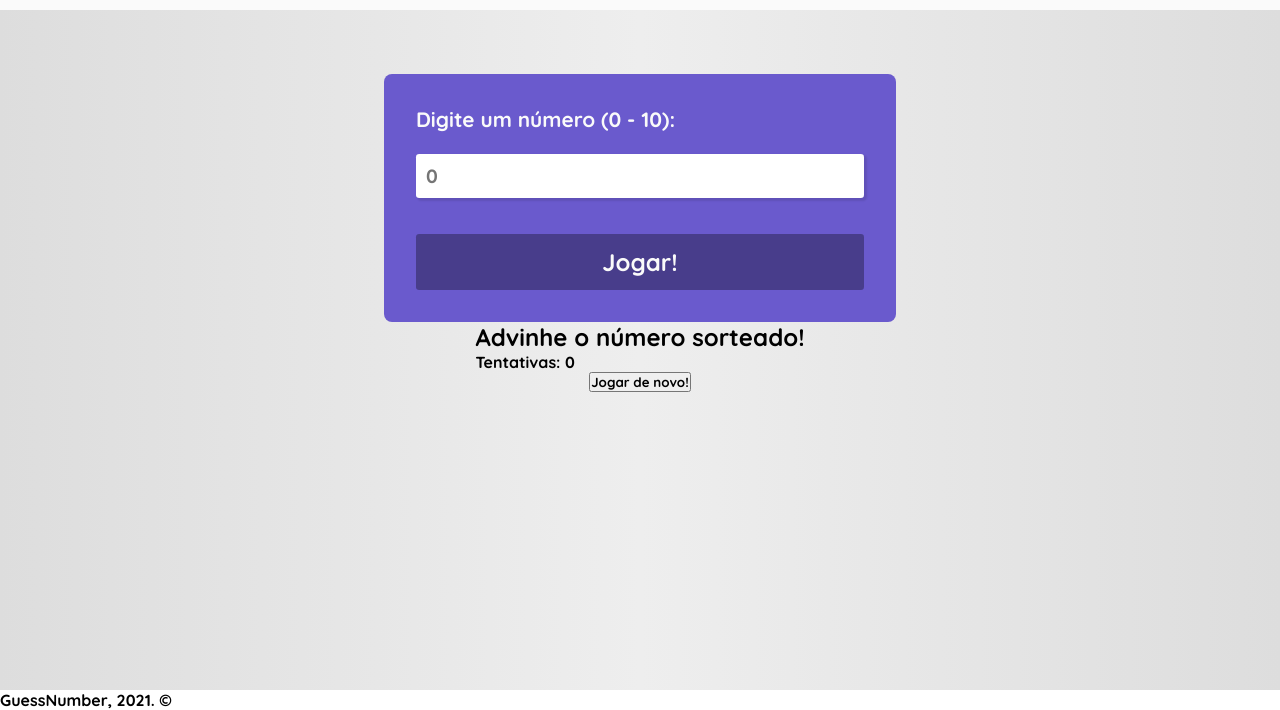
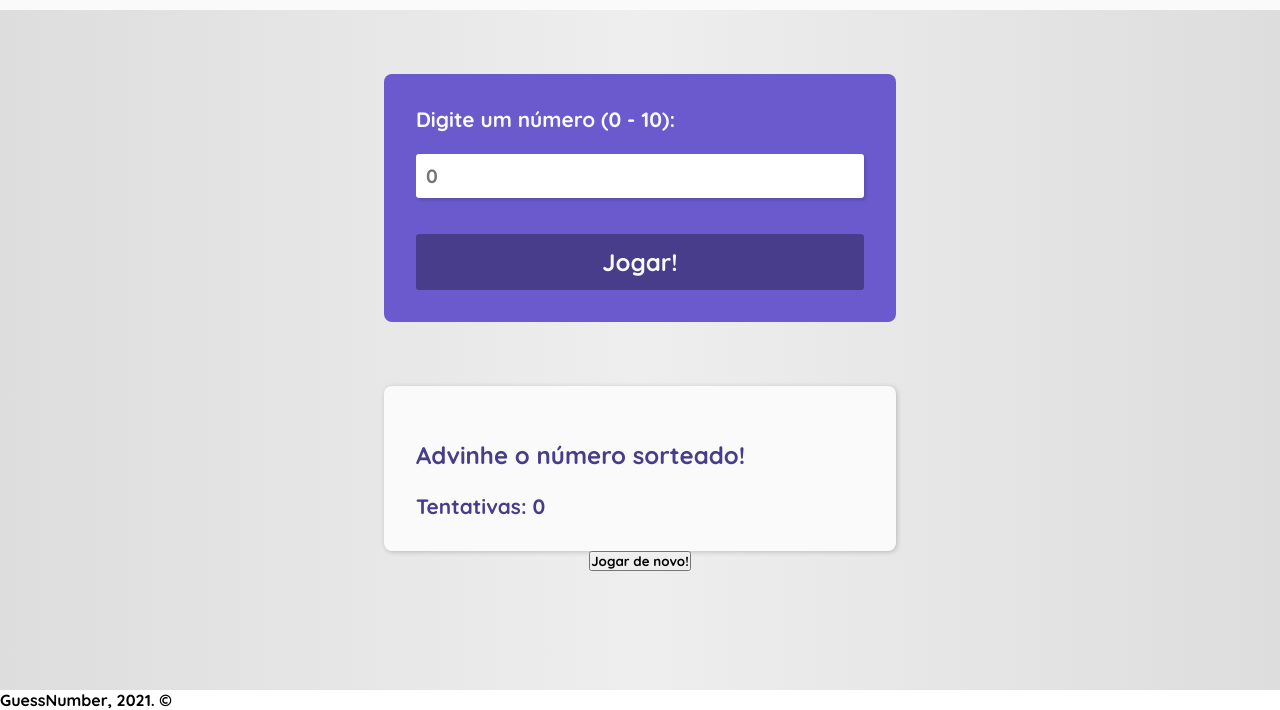
Before and after one commit to giovaneaguiar/Guess-Number, a plain HTML site: page index.html in a window 1280 px wide. Shown: the part 110-820 px from the top of the page. Drawn offline with Linux system fonts and the light colour scheme.

Commit message:
Estiliza Result-Box.

```diff
--- a/css/styles.css
+++ b/css/styles.css
@@ -100,3 +100,26 @@ header h1 {
   color: var(--purple);
   background: var(--white);
 }
+
+/* Section ============ */
+
+.container .result-box {
+    margin-top: 5%;
+    background: var(--white);
+    width: 40%;
+    padding: 2rem;
+    border-radius: 0.5rem;
+    box-shadow: 1px 1px 5px 0px rgba(0, 0, 0, 0.2);
+    color: var(--purple);
+}
+
+.container .result-box h2 {
+    font-weight: 500;
+    font-size: 1.5rem;
+    margin: 5% 0%;
+}
+
+.container .result-box span {
+    font-size: 1.3rem;
+    font-weight: 300;
+}
```
